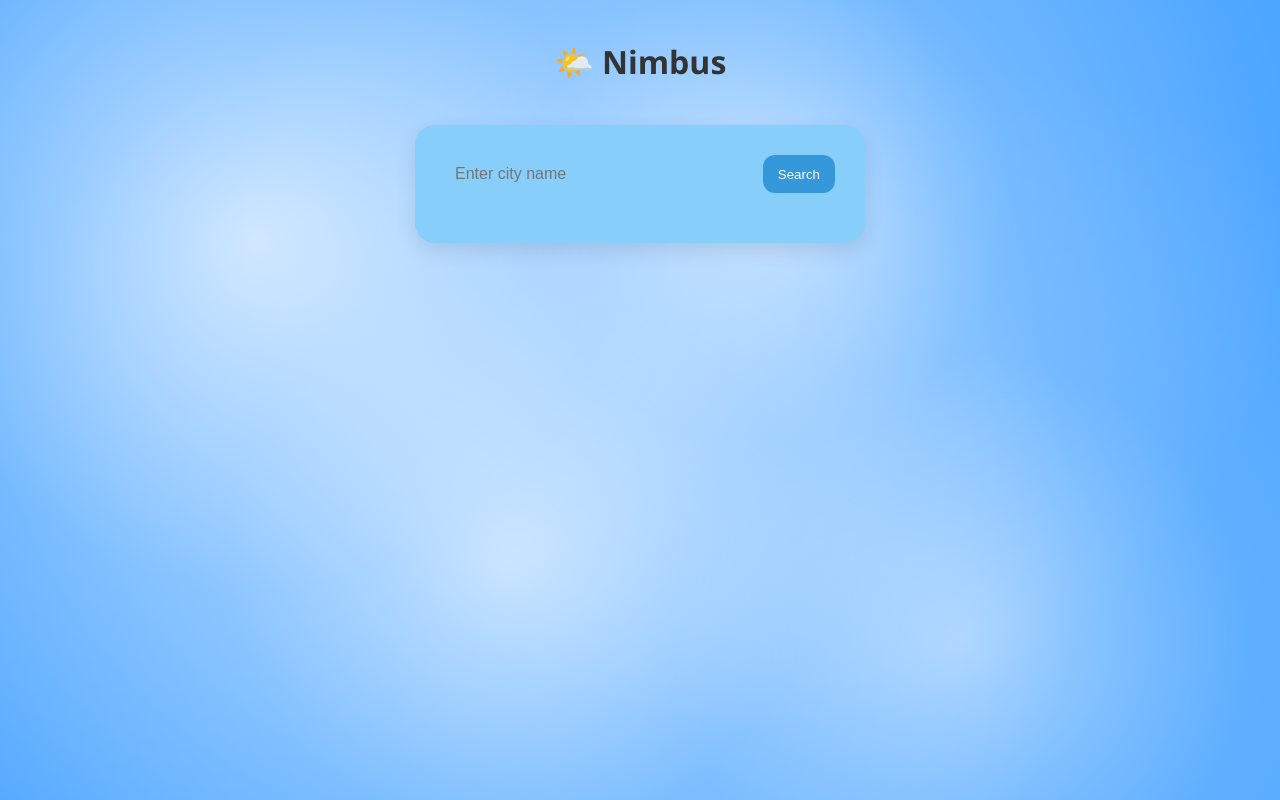
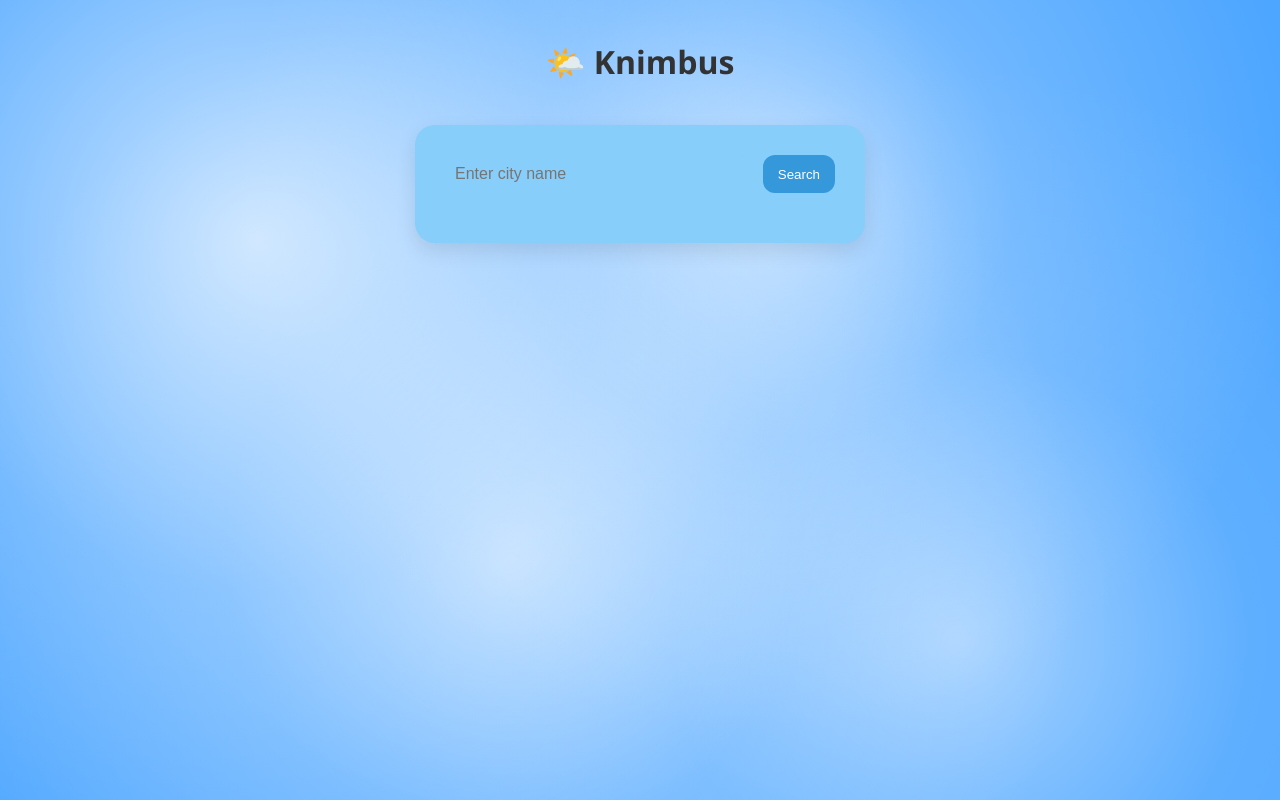
Before and after one commit to UnatPannu/Weather, a React (Vite) app: page / in a window 1280 px wide. Built offline with nearby package versions, Linux system fonts and the light colour scheme.

Commit message:
preethams changes

```diff
--- a/index.html
+++ b/index.html
@@ -4,7 +4,7 @@
     <meta charset="UTF-8" />
     <link rel="icon" type="image/svg+xml" href="/vite.svg" />
     <meta name="viewport" content="width=device-width, initial-scale=1.0" />
-    <title>Nimbus</title>
+    <title>Knimbus</title>
   </head>
   <body>
     <div id="root"></div>
--- a/src/components/Weather.jsx
+++ b/src/components/Weather.jsx
@@ -33,7 +33,7 @@
 
   return (
     <div className="app-container">
-      <h1 className="title">🌤️ Nimbus</h1>
+      <h1 className="title">🌤️ Knimbus</h1>
       <br />
       <div className="weather-box">
         <div className="search-box">
```
